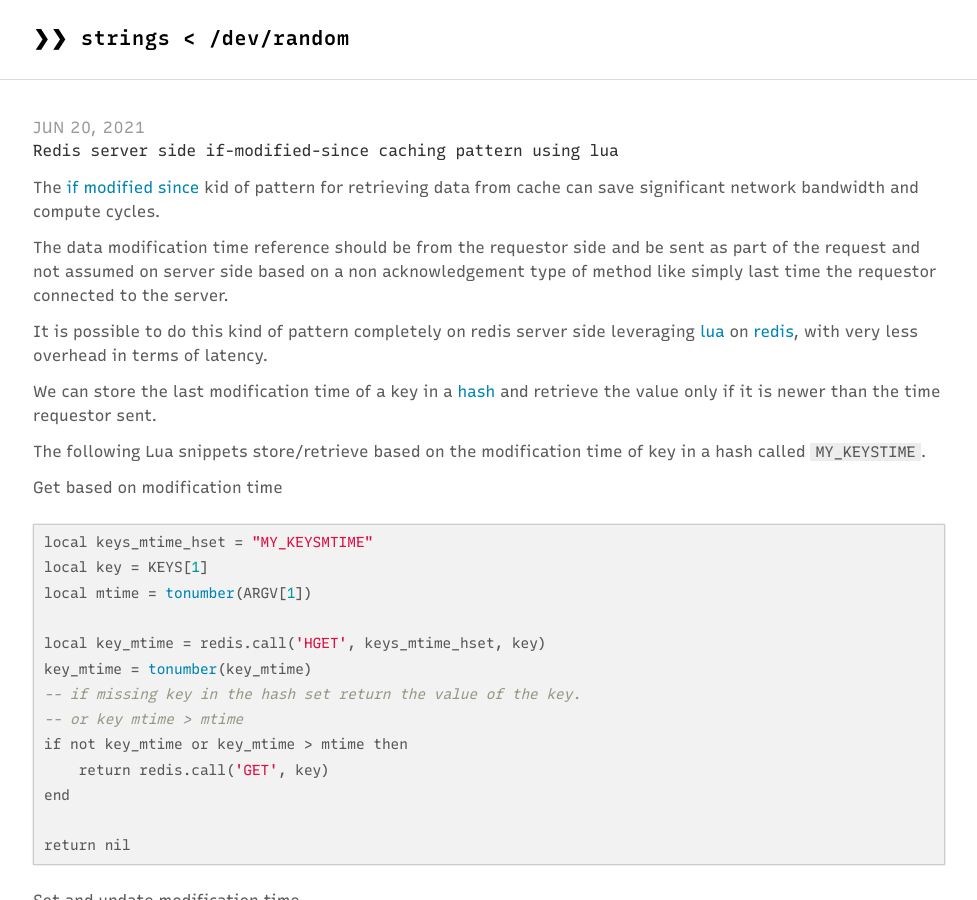
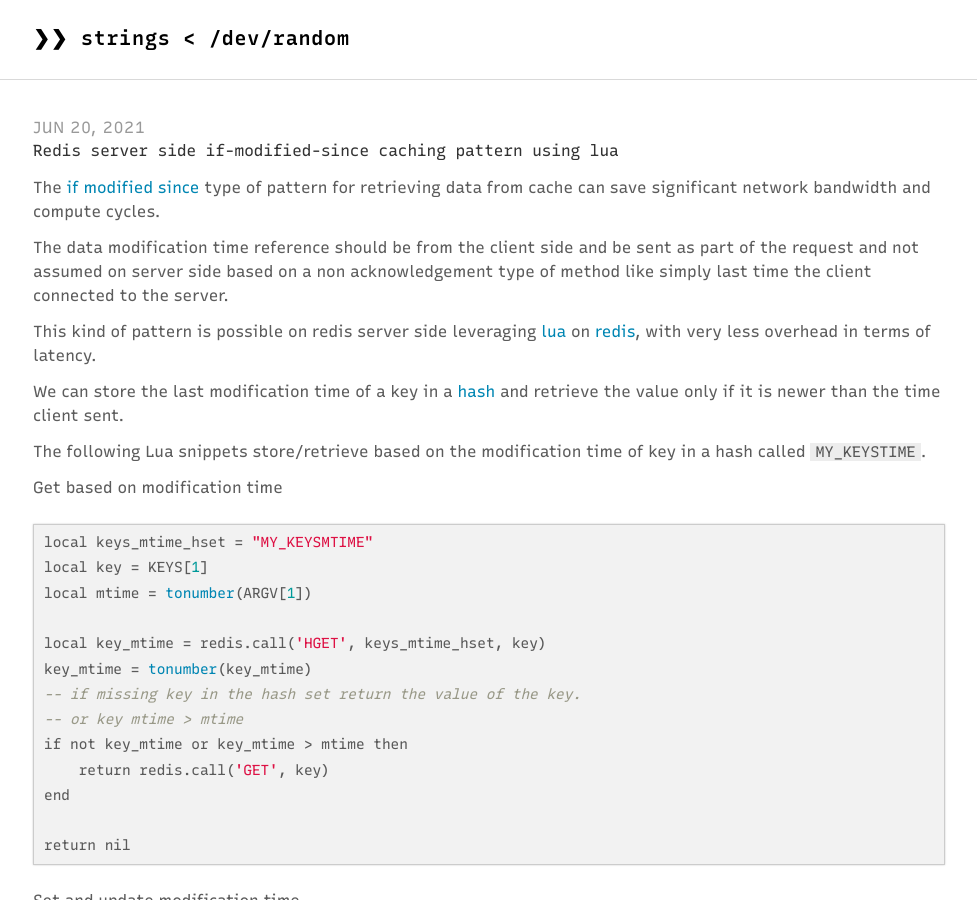
Before and after one commit to r4um/r4um.github.io, a Jekyll site: the page built from _posts/2021-06-20-redis-mtime-getset.md, in a window 1280 px wide and 900 px high. Shown: the whole window, without its empty margins (151-1128 px from the left). Built offline with Jekyll 4.4.1, drawn with Linux system fonts in a browser that asks for light colours; nearby versions of some CDN libraries; some of the changed text lies outside the part shown.

Commit message:
Update 2021-06-20-redis-mtime-getset.md

```diff
--- a/_posts/2021-06-20-redis-mtime-getset.md
+++ b/_posts/2021-06-20-redis-mtime-getset.md
@@ -6,18 +6,17 @@
 keywords: "redis, jupyter, python, cache, caching"
 ---
 
-The [if modified since](https://datatracker.ietf.org/doc/html/rfc7232#section-3.3) kid of pattern for retrieving data from cache can save
+The [if modified since](https://datatracker.ietf.org/doc/html/rfc7232#section-3.3) type of pattern for retrieving data from cache can save
 significant network bandwidth and compute cycles.
 
-The data modification time reference should be from the requestor side and be sent as part of the request and not assumed on server side based on a non
-acknowledgement type of method like simply last time the requestor connected to the server.
+The data modification time reference should be from the client side and be sent as part of the request and not assumed on server side based on a non
+acknowledgement type of method like simply last time the client connected to the server.
 
-
-It is possible to do this kind of pattern completely on redis server side leveraging [lua](https://redis.io/commands/eval) on [redis](https://redis.io), with very less overhead
+This kind of pattern is possible on redis server side leveraging [lua](https://redis.io/commands/eval) on [redis](https://redis.io), with very less overhead
 in terms of latency.
 
 We can store the last modification time of a key in a [hash](https://redis.io/topics/data-types#hashes) and retrieve
-the value only if it is newer than the time requestor sent.
+the value only if it is newer than the time client sent.
 
 The following Lua snippets store/retrieve based on the modification time of key in a hash called `MY_KEYSTIME`.
 
```
Also changed, not shown: other parts of _posts/2021-06-20-redis-mtime-getset.md (+2 -2 lines).
